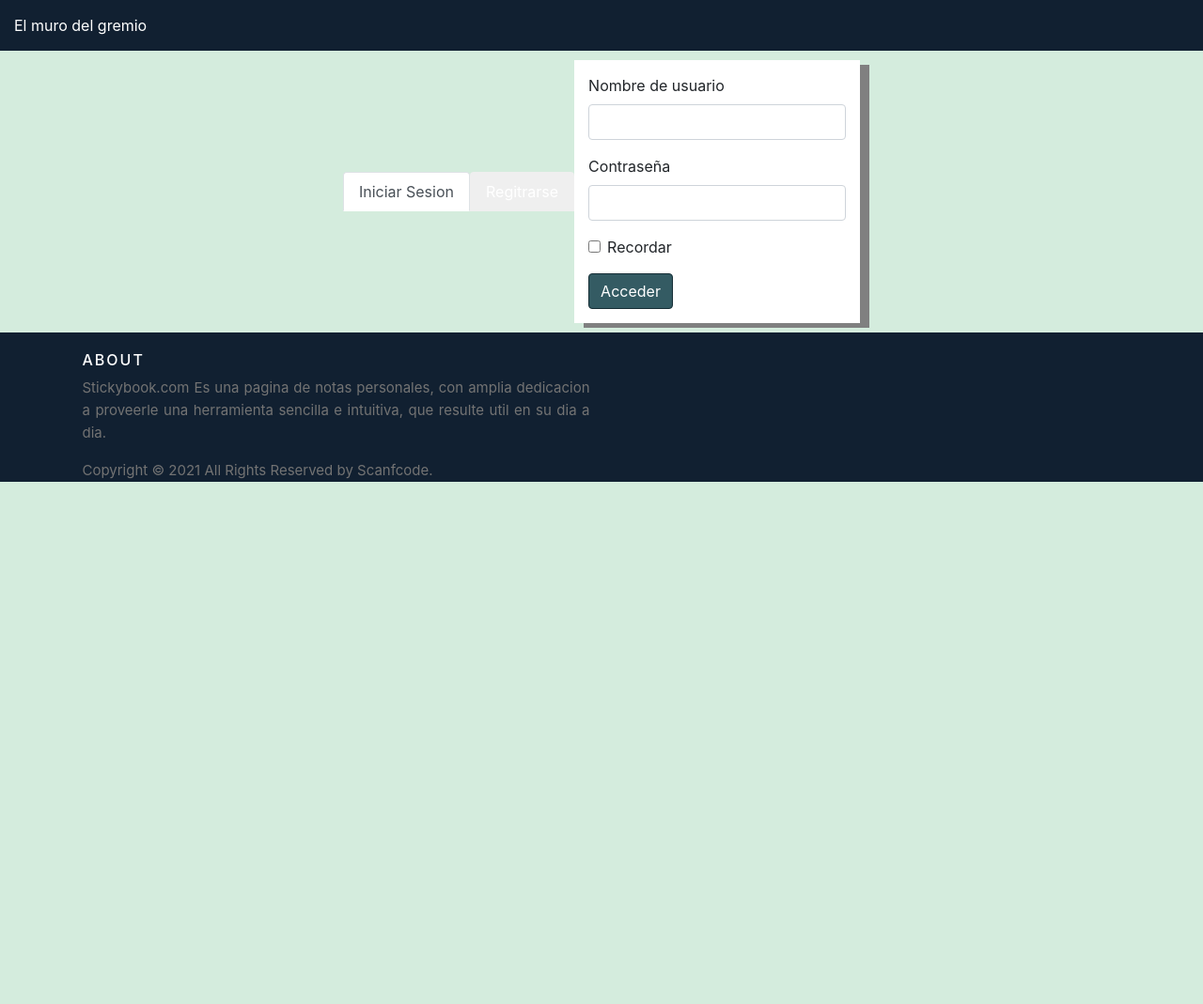
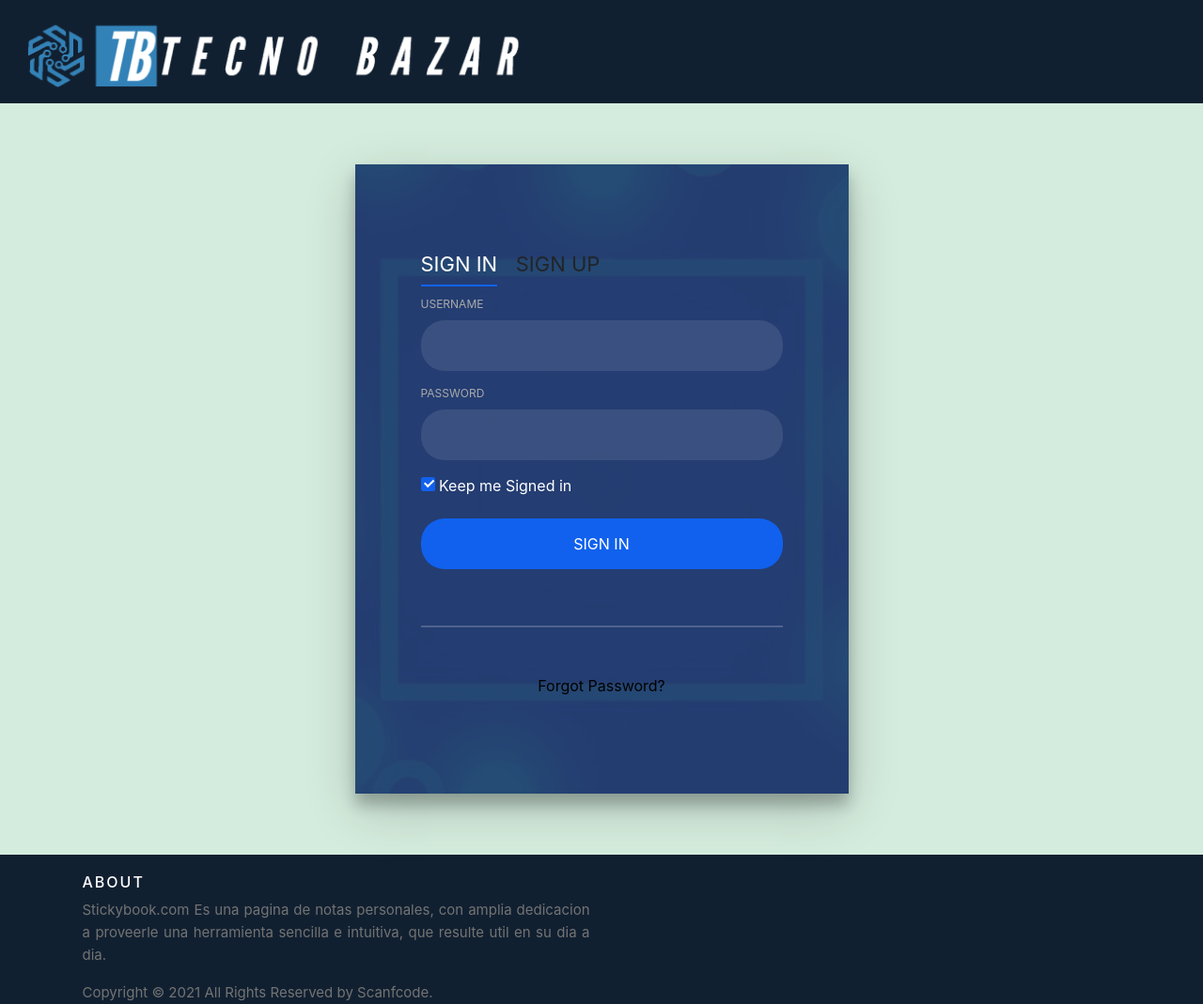
Before and after one commit to HirokiShun/BDM, a PHP site: page /Login.html in a window 1280 px wide. Shown: the whole page at 94% size. Before the commit the page ends 513 px from the top, so only its background shows below. Run offline with PHP 8.4, Linux system fonts and the light colour scheme.

Commit message:
avanzado un poco

```diff
--- a/Login.html
+++ b/Login.html
@@ -29,74 +29,65 @@
 
 <body>
     <div class="navbar">
-        <a> El muro del gremio</a>
+        <a class="home" href="index.html"><img src="img/Tecno Bazar-nav.png"></a>
     </div>
     <div class="formBox">
+        <div class="login-wrap">
+            <div class="login-html">
+                <input id="tab-1" type="radio" name="tab" class="sign-in" checked><label for="tab-1" class="tab">Sign In</label>
+                <input id="tab-2" type="radio" name="tab" class="sign-up"><label for="tab-2" class="tab">Sign Up</label>
+                <div class="login-form">
+                    <div class="sign-in-htm">
+                        <div class="group">
+                            <label for="user" class="label">Username</label>
+                            <input id="user" type="text" class="input">
+                        </div>
+                        <div class="group">
+                            <label for="pass" class="label">Password</label>
+                            <input id="pass" type="password" class="input" data-type="password">
+                        </div>
+                        <div class="group">
+                            <input id="check" type="checkbox" class="check" checked>
+                            <label for="check"><span class="icon"></span> Keep me Signed in</label>
+                        </div>
+                        <div class="group">
+                            <input type="submit" class="button" value="Sign In">
+                        </div>
+                        <div class="hr"></div>
+                        <div class="foot-lnk">
+                            <a href="#forgot">Forgot Password?</a>
+                        </div>
+                    </div>
+                    <div class="sign-up-htm">
+                        <div class="group">
+                            <label for="user" class="label">Username</label>
+                            <input id="user" type="text" class="input">
+                        </div>
+                        <div class="group">
+                            <label for="pass" class="label">Password</label>
+                            <input id="pass" type="password" class="input" data-type="password">
+                        </div>
+                        <div class="group">
+                            <label for="pass" class="label">Repeat Password</label>
+                            <input id="pass" type="password" class="input" data-type="password">
+                        </div>
+                        <div class="group">
+                            <label for="pass" class="label">Email Address</label>
+                            <input id="pass" type="text" class="input">
+                        </div>
+                        <div class="group">
+                            <input type="submit" class="button" value="Sign Up">
+                        </div>
+                        <div class="hr"></div>
+                        <div class="foot-lnk">
+                            <label for="tab-1">Already Member?</a>
+                        </div>
+                    </div>
+                </div>
+            </div>
+        </div>
 
 
-        <ul class="nav nav-tabs" id="myTab" role="tablist">
-            <li class="nav-item" role="presentation">
-                <button class="nav-link active" id="login-tab" data-bs-toggle="tab" data-bs-target="#login-tab-pane"
-                    type="button" role="tab" aria-controls="login-tab-pane" aria-selected="true">Iniciar Sesion</button>
-            </li>
-            <li class="nav-item" role="presentation">
-                <button class="nav-link" id="register-tab" data-bs-toggle="tab" data-bs-target="#register-tab-pane"
-                    type="button" role="tab" aria-controls="register-tab-pane" aria-selected="false">Regitrarse</button>
-            </li>
-        </ul>
-        <div class="tab-content" id="myTabContent">
-            <div class="tab-pane fade show active" id="login-tab-pane" role="tabpanel" aria-labelledby="login-tab"
-                tabindex="0">
-                <form>
-                    <div class="form-group">
-                        <label for="logUserL">Nombre de usuario</label>
-                        <input type="text" class="form-control" id="logUser" name="UsuarioLogin">
-                    </div>
-                    <div class="form-group">
-                        <label for="logPassL">Contraseña</label>
-                        <input type="password" class="form-control" id="logPass" name="PasswordLogin">
-                    </div>
-                    <div class="form-group form-check">
-                        <input type="checkbox" class="form-check-input" id="exampleCheck1">
-                        <label class="form-check-label" for="exampleCheck1">Recordar</label>
-                    </div>
-                    <button id="logBtn" class="btn btn-primary">Acceder</button>
-                </form>
-            </div>
-            <div class="tab-pane fade" id="register-tab-pane" role="tabpanel" aria-labelledby="register-tab"
-                tabindex="0">
-                <form>
-                    <div class="form-group">
-                        <label for="RegNombreL">Nombre(s)</label>
-                        <input type="text" class="form-control" id="RegNombre" name="Nombre">
-                    </div>
-                    <div class="form-group">
-                        <label for="RegApellidosL">Apellidos</label>
-                        <input type="text" class="form-control" id="RegApellidos" name="Apellido">
-                    </div>
-                    <div class="form-group">
-                        <label for="RegFecNacL">Fecha de nacimiento</label>
-                        <input type="date" class="form-control" id="RegFecNac" name="RFeNac">
-                    </div>
-                    <div class="form-group">
-                        <label for="RegEmailL">Correo electronico</label>
-                        <input type="email" class="form-control" id="RegEmail" name="Email">
-                    </div>
-                    <div class="form-group">
-                        <label for="RegNUserL">Nombre de usuario</label>
-                        <input type="text" class="form-control" id="RegNUser" name="NombreUsuario">
-                    </div>
-                    <div class="form-group">
-                        <label for="RegPassL">Contraseña</label>
-                        <input type="password" class="form-control" id="RegPass" name="RegContr">
-                    </div>
-                    <div class="form-group">
-                        <label for="RegPImgL">Imagen de perfil</label>
-                        <input type="file" class="form-control" id="RegPImg" name="ImgPerfil">
-                    </div>
-                    <button type="submit" class="btn btn-primary" id="regBtn">Registrar</button>
-
-                </form>
             </div>
 
         </div>
@@ -104,7 +95,7 @@
     </div>
     </div>
 
-    <footer class="site-footer">
+    <footer class="site-footer sticky-md-bottom">
         <div class="container">
             <div class="row">
                 <div class="col-sm-12 col-md-6">
--- a/css/myStyle.css
+++ b/css/myStyle.css
@@ -8,6 +8,23 @@ body {
     margin: 0px;
 
 }
+
+body a
+{
+  color: #000;
+}
+
+body a:link {
+  text-decoration: none;
+}
+
+body a:visited {
+  text-decoration: none;
+}
+
+
+
+
 
 .PageContainer
 {
@@ -55,7 +72,7 @@ body {
   padding-bottom: 2.5rem;
 }
 
-.Box.Side {
+.Box .Side {
   width: 20%;
   height: max-content;
   display: table-cell;
@@ -83,6 +100,11 @@ body {
     float: left;
     width: 60%;
     display: table-cell;
+}
+
+#ArtclBox
+{
+  width: 82vw;
 }
 
 .Box.Center.col-sm-6
@@ -115,6 +137,20 @@ body {
 }
 
 
+.Box .Product
+{
+    background-color: white;
+    padding: 15px;
+    box-shadow: 10px 5px gray;
+    margin: 25px;
+    width: 70vw;
+}
+
+.Box .Product .col-md-5
+{
+  display: contents;
+}
+
 .navbar
 {
     width: 100%;
@@ -140,16 +176,29 @@ body {
     margin-right: auto;
     margin-left: auto;
 }
-.User_link
+.User
 {
     margin-right: 10px;
     margin-left: auto;
 
 }
-.NavbarC a
+.home
 {
     margin-right: 10px;
     margin-left: 10px;
+    font-size: 50px;
+}
+.home a
+{
+  display: flex;
+  height: fit-content;
+}
+
+.home img
+{
+  min-height: 5px;
+  height: 10vh;
+  display: block;
 }
 
 .btn
@@ -176,7 +225,7 @@ body {
    display: flex;
    justify-content: center;
    align-items: center;
-   height: 300px;
+   height: 100vh;
    width: 100%;
 }
 
@@ -251,15 +300,18 @@ body {
 
 .card img
 {
+  display: flex;
         border-radius: 10px;
-        height: 100%;
+        width: 20vw;
         padding: 15px;
+        margin-left: auto;
+        margin-right: auto;
 
 }
 
 .card:hover
 {
-        transform: scale(1.2);
+        transform: scale(1.1);
 }
 
 .card::after
@@ -467,3 +519,148 @@ body {
     font-weight:600
   }
 }
+
+*,:after,:before{box-sizing:border-box}
+.clearfix:after,.clearfix:before{content:'';display:table}
+.clearfix:after{clear:both;display:block}
+a{color:inherit;text-decoration:none}
+
+.login-wrap{
+	width:100%;
+	margin:auto;
+	max-width:525px;
+	min-height:670px;
+	position:relative;
+	background: url("img/TBBackGrd.jpg") no-repeat center;
+	box-shadow:0 12px 15px 0 rgba(0,0,0,.24),0 17px 50px 0 rgba(0,0,0,.19);
+}
+.login-html{
+	width:100%;
+	height:100%;
+	position:absolute;
+	padding:90px 70px 50px 70px;
+	background:rgba(40,57,101,.9);
+}
+.login-html .sign-in-htm,
+.login-html .sign-up-htm{
+	top:0;
+	left:0;
+	right:0;
+	bottom:0;
+	position:absolute;
+	transform:rotateY(180deg);
+	backface-visibility:hidden;
+	transition:all .4s linear;
+}
+.login-html .sign-in,
+.login-html .sign-up,
+.login-form .group .check{
+	display:none;
+}
+.login-html .tab,
+.login-form .group .label,
+.login-form .group .button{
+	text-transform:uppercase;
+}
+.login-html .tab{
+	font-size:22px;
+	margin-right:15px;
+	padding-bottom:5px;
+	margin:0 15px 10px 0;
+	display:inline-block;
+	border-bottom:2px solid transparent;
+}
+.login-html .sign-in:checked + .tab,
+.login-html .sign-up:checked + .tab{
+	color:#fff;
+	border-color:#1161ee;
+}
+.login-form{
+	min-height:345px;
+	position:relative;
+	perspective:1000px;
+	transform-style:preserve-3d;
+}
+.login-form .group{
+	margin-bottom:15px;
+}
+.login-form .group .label,
+.login-form .group .input,
+.login-form .group .button{
+	width:100%;
+	color:#fff;
+	display:block;
+}
+.login-form .group .input,
+.login-form .group .button{
+	border:none;
+	padding:15px 20px;
+	border-radius:25px;
+	background:rgba(255,255,255,.1);
+}
+.login-form .group input[data-type="password"]{
+	text-security:circle;
+	-webkit-text-security:circle;
+}
+.login-form .group .label{
+	color:#aaa;
+	font-size:12px;
+}
+.login-form .group .button{
+	background:#1161ee;
+}
+.login-form .group label .icon{
+	width:15px;
+	height:15px;
+	border-radius:2px;
+	position:relative;
+	display:inline-block;
+	background:rgba(255,255,255,.1);
+}
+.login-form .group label .icon:before,
+.login-form .group label .icon:after{
+	content:'';
+	width:10px;
+	height:2px;
+	background:#fff;
+	position:absolute;
+	transition:all .2s ease-in-out 0s;
+}
+.login-form .group label .icon:before{
+	left:3px;
+	width:5px;
+	bottom:6px;
+	transform:scale(0) rotate(0);
+}
+.login-form .group label .icon:after{
+	top:6px;
+	right:0;
+	transform:scale(0) rotate(0);
+}
+.login-form .group .check:checked + label{
+	color:#fff;
+}
+.login-form .group .check:checked + label .icon{
+	background:#1161ee;
+}
+.login-form .group .check:checked + label .icon:before{
+	transform:scale(1) rotate(45deg);
+}
+.login-form .group .check:checked + label .icon:after{
+	transform:scale(1) rotate(-45deg);
+}
+.login-html .sign-in:checked + .tab + .sign-up + .tab + .login-form .sign-in-htm{
+	transform:rotate(0);
+}
+.login-html .sign-up:checked + .tab + .login-form .sign-up-htm{
+	transform:rotate(0);
+}
+
+.hr{
+	height:2px;
+	margin:60px 0 50px 0;
+	background:rgba(255,255,255,.2);
+}
+.foot-lnk{
+	text-align:center;
+}
```
Also changed, not shown: Article.html (+49 -20 lines), CrtArtcl.html (+36 -6 lines), Profile.html (+20 -16 lines), Search.html (added, +126 -0 lines), index.html (+55 -48 lines), js/Elements.js (added, +21 -0 lines), img/Laptop.jpg (added), img/MonitorLG.jpg (added), img/RTX-3080.jpg (added), img/TBBackGrd.jpg (added), img/Tecno Bazar-1 (1).png (added), img/Tecno Bazar-1 (2).png (added), img/Tecno Bazar-darker.png (added), img/Tecno Bazar-nav.png (added), 1 more files.
